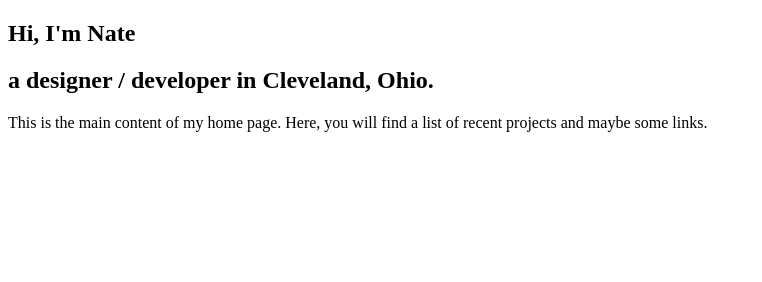
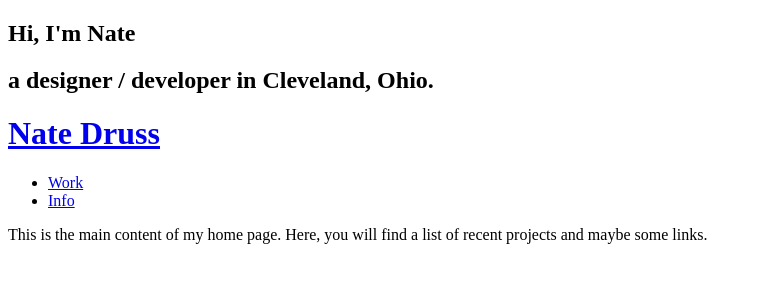
Before and after one commit to ndruss/natedruss, a Gatsby site: page / in a window 1280 px wide. Shown: the whole page, without its empty margins (0-762 px from the left). Built offline with nearby package versions, Linux system fonts and the light colour scheme; Gatsby itself is replaced by a stand-in of ours.

Commit message:
Added layout and header components

```diff
--- /dev/null
+++ b/src/components/header.js
@@ -0,0 +1,14 @@
+import React from "react"
+import { Link } from "gatsby"
+
+export default () => (
+  <header>
+    <h1><Link to="/">Nate Druss</Link></h1>
+    <nav>
+      <ul>
+        <li><Link to="/">Work</Link></li>
+        <li><Link to="info">Info</Link></li>
+      </ul>
+    </nav>
+  </header>
+)
--- /dev/null
+++ b/src/components/layout.js
@@ -0,0 +1,12 @@
+import React from "react"
+import { Link } from "gatsby"
+import Header from "../components/header"
+
+export default ({ children }) => (
+  <div className="main-page-wrapper">
+    <Header />
+    <main className="main-content">
+      {children}
+    </main>
+  </div>
+)
--- a/src/pages/index.js
+++ b/src/pages/index.js
@@ -1,15 +1,16 @@
 import React from "react"
+import Layout from "../components/layout"
 
 export default () => (
-  <div class="page-home">
+  <div className="page-home">
     <section className="site-intro">
       <header>
         <h1>Hi, I'm Nate</h1>
         <h2>a designer / developer in Cleveland, Ohio.</h2>
       </header>
     </section>
-    <main className="main-content">
+    <Layout>
       <p>This is the main content of my home page. Here, you will find a list of recent projects and maybe some links.</p>
-    </main>
+    </Layout>
   </div>
 )
```
Also changed, not shown: src/pages/info.js (+4 -3 lines).
